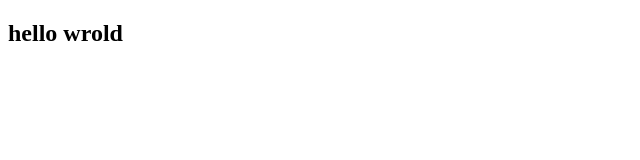
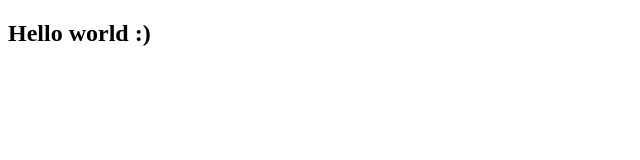
Before and after one commit to AliTahaE/repository_ex, a plain HTML site: page index.html in a window 1280 px wide. Shown: the full height of the page, 0-640 px from the left. Drawn offline with Linux system fonts and the light colour scheme.

Commit message:
Fix index.html content

```diff
--- a/index.html
+++ b/index.html
@@ -6,6 +6,6 @@
 </head>
 <body>
 
-        <h2> hello wrold</h2>
+        <h2>Hello world :)</h2>
 </body>
 </html>
```
